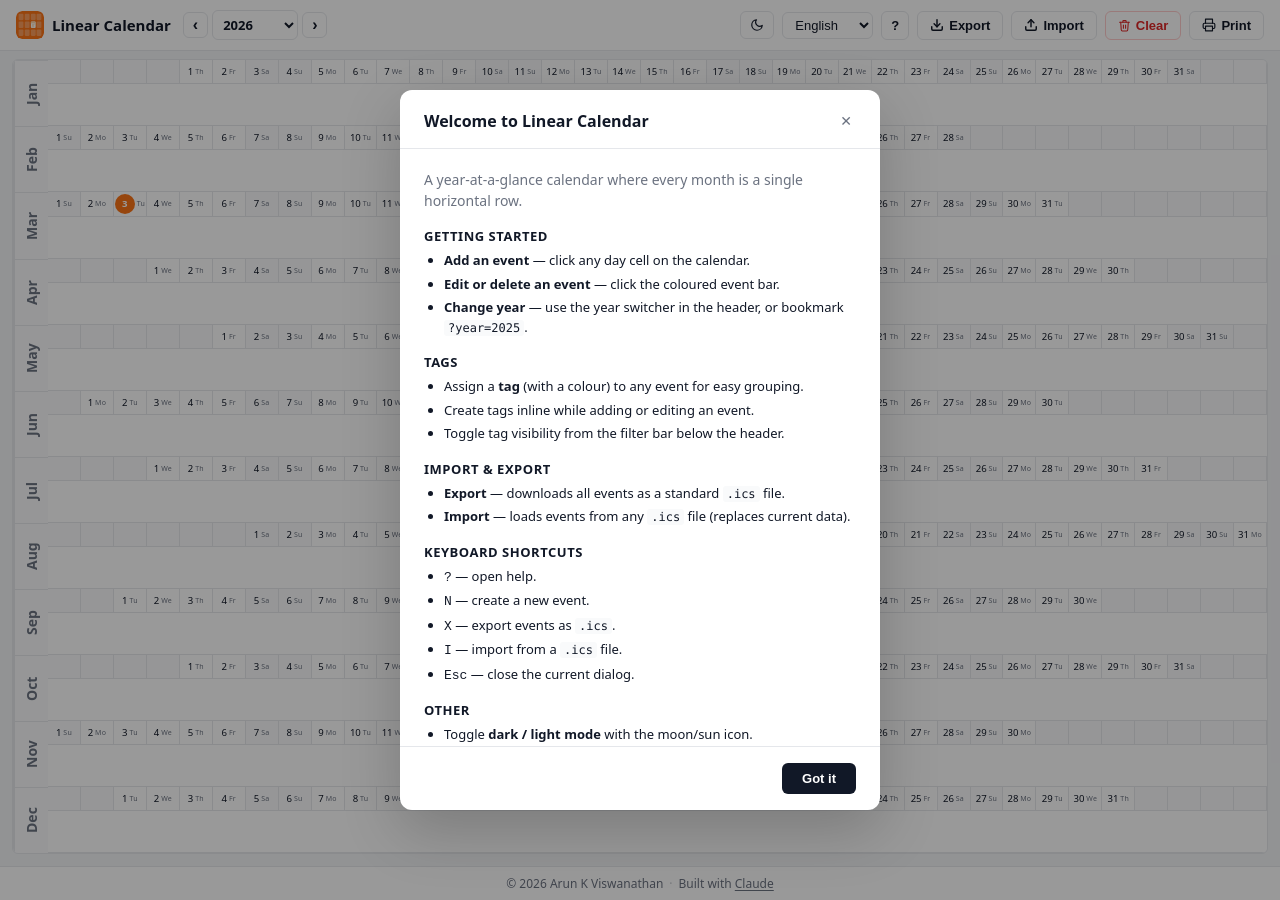
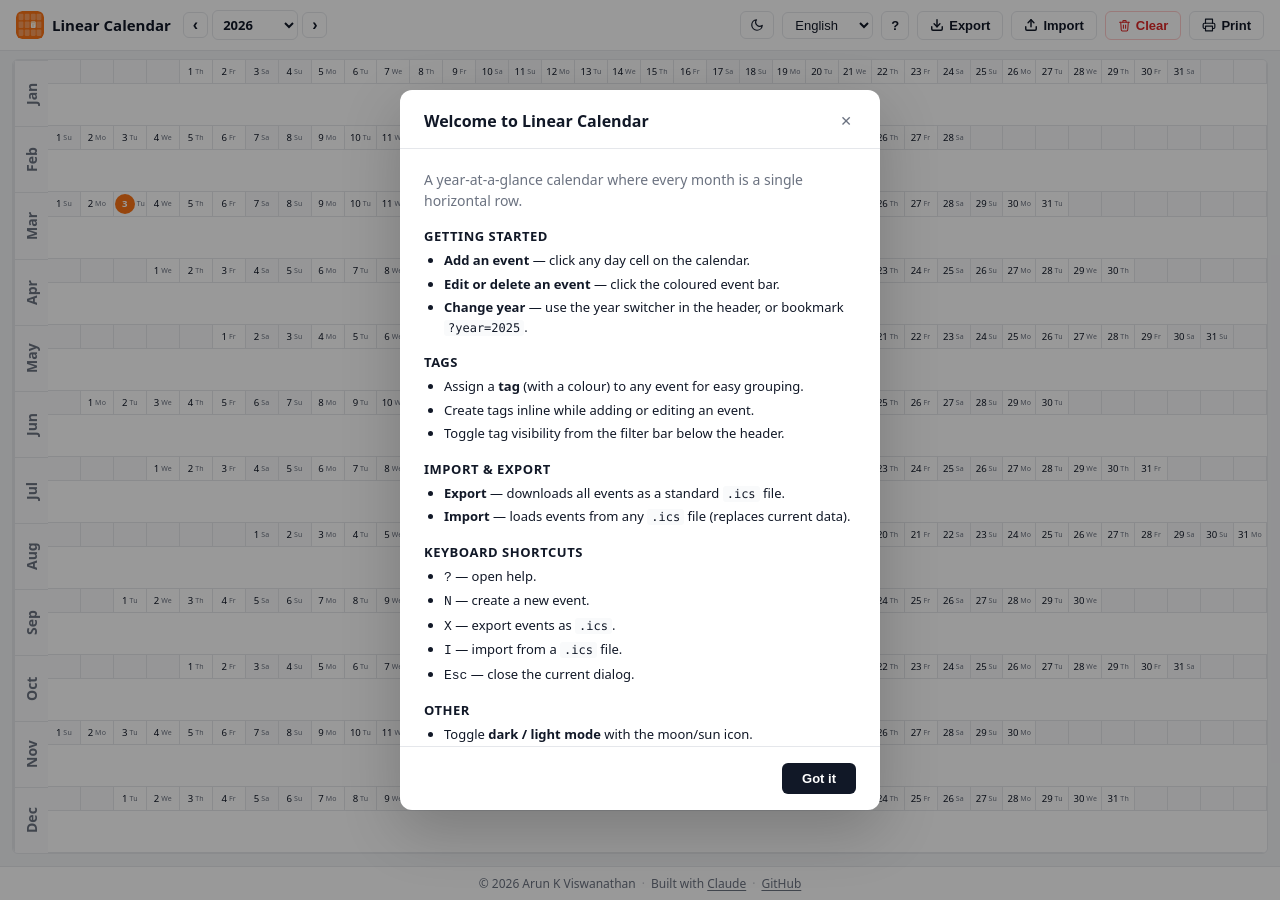
Before and after one commit to arunkv/linearcalendar, a React (Vite) app: page / in a window 1280 px wide. Built offline with nearby package versions, Linux system fonts and the light colour scheme.

Commit message:
Add GitHub link to footer
Add link to https://github.com/arunkv/linearcalendar in the footer with proper accessibility attributes (aria-label, target, rel).

```diff
--- a/src/components/LinearCalendar.jsx
+++ b/src/components/LinearCalendar.jsx
@@ -882,6 +882,17 @@ export default function LinearCalendar({
             Claude
           </a>
         </span>
+        <span className="linear-calendar__footer-sep">·</span>
+        <span>
+          <a
+            href="https://github.com/arunkv/linearcalendar"
+            target="_blank"
+            rel="noreferrer"
+            aria-label="View source on GitHub"
+          >
+            GitHub
+          </a>
+        </span>
       </footer>
 
       {/* ── Clear confirmation dialog ────────────────────────────────────────── */}
```
